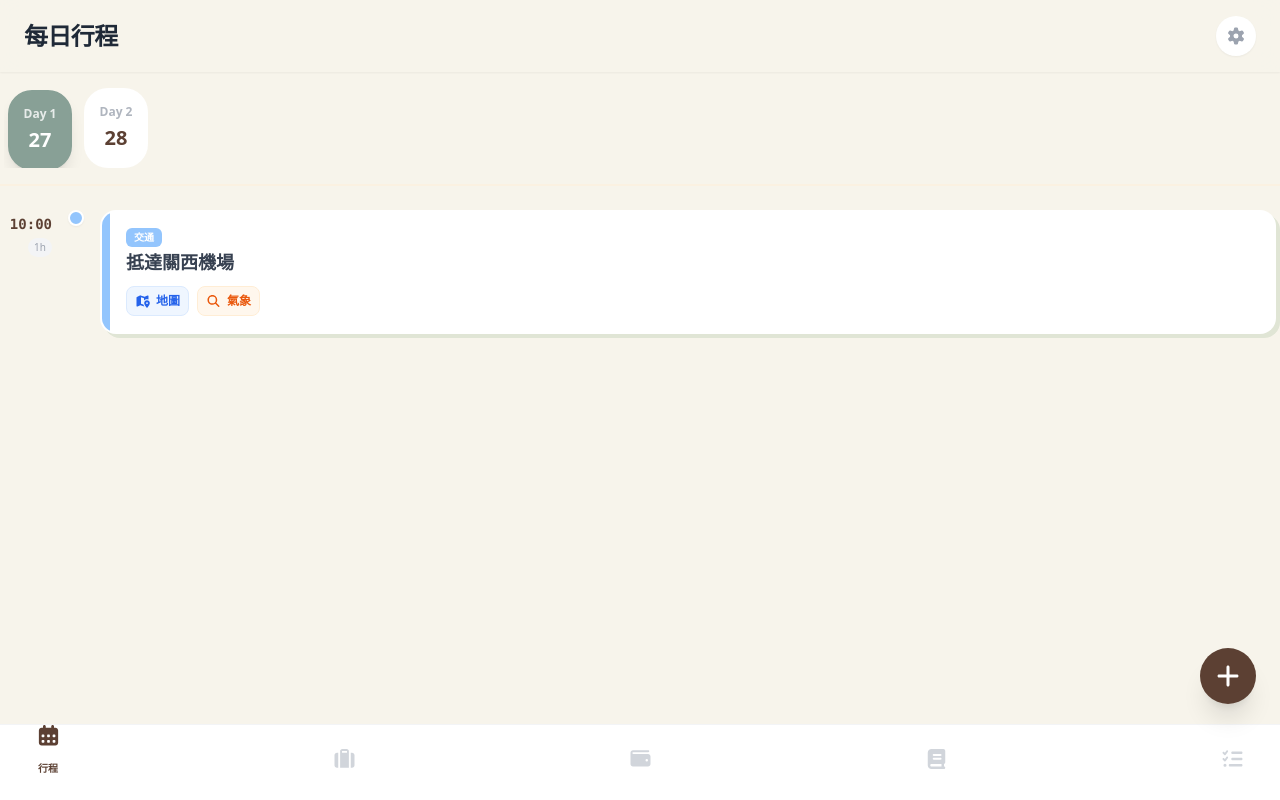
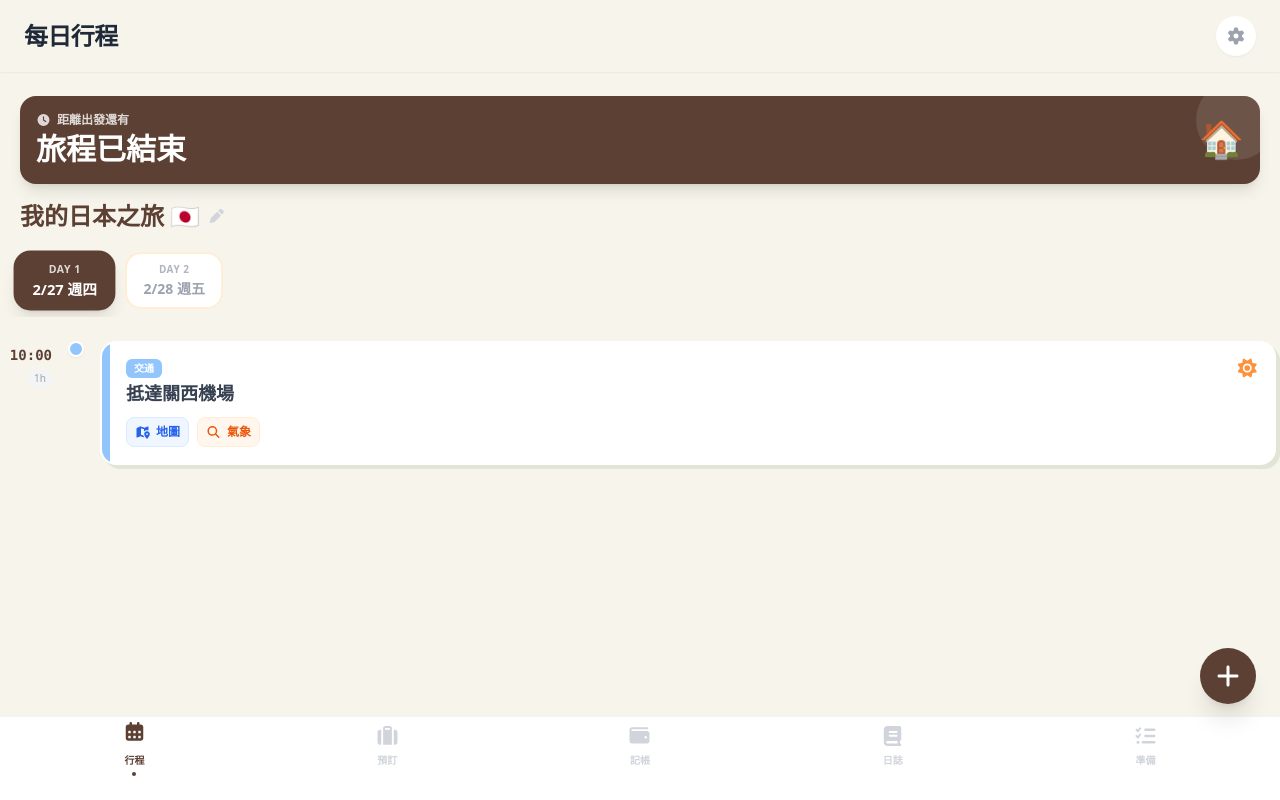
Before and after one commit to roger80721-sudo/travel-planner, a React (Vite) app: page /#/ in a window 1280 px wide. Built offline with nearby package versions, Linux system fonts and the light colour scheme.

Commit message:
Schedulepage update

```diff
--- a/src/components/layout/BottomNav.tsx
+++ b/src/components/layout/BottomNav.tsx
@@ -13,7 +13,6 @@ const NAV_ITEMS = [
   { path: '/bookings', label: '預訂', icon: faSuitcase },
   { path: '/expense', label: '記帳', icon: faWallet },
   { path: '/journal', label: '日誌', icon: faBook },
-  // 注意：這裡的路徑必須跟 App.tsx 裡的一模一樣
   { path: '/preparation', label: '準備', icon: faListCheck },
 ];
 
@@ -21,24 +20,27 @@ export const BottomNav = () => {
   const location = useLocation();
 
   return (
-    <div className="fixed bottom-0 left-0 right-0 bg-white border-t border-gray-100 px-6 py-2 pb-6 flex justify-between items-end z-30">
+    <div className="fixed bottom-0 left-0 right-0 bg-white border-t border-gray-100 px-2 py-2 pb-6 flex justify-around items-end z-30">
       {NAV_ITEMS.map((item) => {
         const isActive = location.pathname === item.path;
         return (
           <Link
             key={item.path}
             to={item.path}
-            className="flex flex-col items-center space-y-1 w-12"
+            className="flex flex-col items-center justify-center w-16 space-y-1"
           >
-            <div className={`transition-all duration-300 ${isActive ? 'text-[#5C4033] -translate-y-2 scale-110' : 'text-gray-300'}`}>
+            {/* 圖示：被選中時會往上浮一點點，顏色變深 */}
+            <div className={`transition-all duration-300 ${isActive ? 'text-[#5C4033] -translate-y-1' : 'text-gray-300'}`}>
               <FontAwesomeIcon icon={item.icon} className="text-xl" />
             </div>
-            <span className={`text-[10px] font-bold transition-all duration-300 ${isActive ? 'text-[#5C4033] opacity-100' : 'text-gray-300 opacity-0 h-0 overflow-hidden'}`}>
+
+            {/* 文字：永遠顯示，只變顏色 */}
+            <span className={`text-[10px] font-bold transition-colors duration-300 ${isActive ? 'text-[#5C4033]' : 'text-gray-300'}`}>
               {item.label}
             </span>
-            {isActive && (
-              <div className="w-1 h-1 rounded-full bg-[#5C4033] absolute -bottom-2" />
-            )}
+
+            {/* 底部小圓點：被選中時才顯示 */}
+            <div className={`w-1 h-1 rounded-full bg-[#5C4033] transition-all duration-300 ${isActive ? 'opacity-100' : 'opacity-0'}`} />
           </Link>
         );
       })}
--- a/src/features/schedule/SchedulePage.tsx
+++ b/src/features/schedule/SchedulePage.tsx
@@ -1,18 +1,26 @@
-import { useState, useEffect } from 'react'; // 引入 useEffect
+import { useState, useEffect } from 'react';
 import { FontAwesomeIcon } from '@fortawesome/react-fontawesome';
-import { faPlus } from '@fortawesome/free-solid-svg-icons';
+import { faPlus, faPen, faClock } from '@fortawesome/free-solid-svg-icons';
 import { DateSelector } from './components/DateSelector';
 import { TimelineItem, type ScheduleItem } from './components/TimelineItem';
 import { Modal } from '../../components/ui/Modal';
 import { AddScheduleForm } from './components/AddScheduleForm';
 
-// 預設資料 (只有在第一次使用，且沒有存檔時才會顯示)
-const INITIAL_DATA = [
+// ▼▼▼ 1. 新增這個介面定義，讓 TS 知道每一天長怎樣 ▼▼▼
+interface ScheduleDay {
+  date: string;
+  dayOfWeek: string;
+  items: ScheduleItem[];
+}
+// ▲▲▲▲▲▲▲▲▲▲▲▲▲▲▲▲▲▲▲▲▲▲▲▲▲▲▲▲▲▲▲▲▲▲▲▲▲▲▲▲▲▲
+
+// 預設資料
+const INITIAL_DATA: ScheduleDay[] = [
   {
     date: '2025-02-27',
     dayOfWeek: '1',
     items: [
-      { id: '1', time: '10:00', type: 'transport', title: '抵達關西機場', duration: '1h', location: '關西國際機場' },
+      { id: '1', time: '10:00', type: 'transport', title: '抵達關西機場', duration: '1h', location: '關西國際機場', weather: 'sunny' },
     ] as ScheduleItem[]
   },
   {
@@ -23,60 +31,58 @@ const INITIAL_DATA = [
 ];
 
 export const SchedulePage = () => {
-  // 1. 初始化 State：優先從 LocalStorage 讀取
-  const [schedules, setSchedules] = useState(() => {
+  // ▼▼▼ 2. 這裡加上 <ScheduleDay[]> 明確指定類型 ▼▼▼
+  const [schedules, setSchedules] = useState<ScheduleDay[]>(() => {
     const saved = localStorage.getItem('travel-planner-data');
     if (saved) {
-      try {
-        return JSON.parse(saved);
-      } catch (e) {
-        return INITIAL_DATA;
-      }
+      try { return JSON.parse(saved); } catch (e) { return INITIAL_DATA; }
     }
     return INITIAL_DATA;
   });
+  // ▲▲▲▲▲▲▲▲▲▲▲▲▲▲▲▲▲▲▲▲▲▲▲▲▲▲▲▲▲▲▲▲▲▲▲▲▲▲▲▲▲▲
+
+  const [tripTitle, setTripTitle] = useState(() => {
+    return localStorage.getItem('travel-trip-title') || '我的日本之旅 🇯🇵';
+  });
+  const [isEditingTitle, setIsEditingTitle] = useState(false);
 
   const [selectedDate, setSelectedDate] = useState(INITIAL_DATA[0].date);
-
   const [isModalOpen, setIsModalOpen] = useState(false);
   const [editingItem, setEditingItem] = useState<ScheduleItem | null>(null);
 
-  // 2. 自動存檔：當 schedules 改變時，同步寫入 LocalStorage
-  useEffect(() => {
-    localStorage.setItem('travel-planner-data', JSON.stringify(schedules));
-  }, [schedules]);
+  useEffect(() => { localStorage.setItem('travel-planner-data', JSON.stringify(schedules)); }, [schedules]);
+  useEffect(() => { localStorage.setItem('travel-trip-title', tripTitle); }, [tripTitle]);
 
   const currentDay = schedules.find(d => d.date === selectedDate);
   const currentItems = currentDay ? currentDay.items : [];
 
-  const openAddModal = () => {
-    setEditingItem(null);
-    setIsModalOpen(true);
+  const getCountdown = () => {
+    if (schedules.length === 0) return 0;
+    const startDate = new Date(schedules[0].date);
+    const today = new Date();
+    startDate.setHours(0, 0, 0, 0);
+    today.setHours(0, 0, 0, 0);
+
+    const diffTime = startDate.getTime() - today.getTime();
+    const diffDays = Math.ceil(diffTime / (1000 * 60 * 60 * 24));
+    return diffDays;
   };
+  const daysLeft = getCountdown();
 
-  const openEditModal = (item: ScheduleItem) => {
-    setEditingItem(item);
-    setIsModalOpen(true);
-  };
+  const openAddModal = () => { setEditingItem(null); setIsModalOpen(true); };
+  const openEditModal = (item: ScheduleItem) => { setEditingItem(item); setIsModalOpen(true); };
 
   const handleSaveItem = (formData: Omit<ScheduleItem, 'id'>) => {
     setSchedules(prev => {
       return prev.map(day => {
         if (day.date === selectedDate) {
           let newItems;
-
           if (editingItem) {
-            newItems = day.items.map(item =>
-              item.id === editingItem.id ? { ...item, ...formData } : item
-            );
+            newItems = day.items.map(item => item.id === editingItem.id ? { ...item, ...formData } : item);
           } else {
             newItems = [...day.items, { ...formData, id: Date.now().toString() }];
           }
-
-          return {
-            ...day,
-            items: newItems.sort((a, b) => a.time.localeCompare(b.time))
-          };
+          return { ...day, items: newItems.sort((a, b) => a.time.localeCompare(b.time)) };
         }
         return day;
       });
@@ -86,15 +92,11 @@ export const SchedulePage = () => {
 
   const handleDeleteItem = () => {
     if (!editingItem) return;
-
     if (window.confirm(`確定要刪除「${editingItem.title}」嗎？`)) {
       setSchedules(prev => {
         return prev.map(day => {
           if (day.date === selectedDate) {
-            return {
-              ...day,
-              items: day.items.filter(item => item.id !== editingItem.id)
-            };
+            return { ...day, items: day.items.filter(item => item.id !== editingItem.id) };
           }
           return day;
         });
@@ -105,13 +107,53 @@ export const SchedulePage = () => {
 
   return (
     <div className="relative min-h-full pb-24">
+      <div className="px-5 pt-4 mb-2">
+        <div className="bg-[#5C4033] text-white rounded-2xl p-4 shadow-lg mb-4 flex items-center justify-between relative overflow-hidden">
+          <div className="absolute -right-4 -top-4 w-20 h-20 bg-white opacity-10 rounded-full" />
+
+          <div className="z-10">
+            <div className="text-xs font-bold opacity-80 mb-1 flex items-center">
+              <FontAwesomeIcon icon={faClock} className="mr-1.5" />
+              距離出發還有
+            </div>
+            <div className="text-3xl font-black font-mono">
+              {daysLeft > 0 ? `${daysLeft} 天` : daysLeft === 0 ? '就是今天！' : '旅程已結束'}
+            </div>
+          </div>
+          <div className="text-4xl z-10 animate-bounce">
+            {daysLeft > 0 ? '✈️' : daysLeft === 0 ? '🎉' : '🏠'}
+          </div>
+        </div>
+
+        <div className="flex items-center space-x-2">
+          {isEditingTitle ? (
+            <input
+              type="text"
+              value={tripTitle}
+              onChange={(e) => setTripTitle(e.target.value)}
+              onBlur={() => setIsEditingTitle(false)}
+              autoFocus
+              className="w-full text-2xl font-black text-[#5C4033] bg-transparent border-b-2 border-orange-300 outline-none pb-1"
+            />
+          ) : (
+            <h2
+              onClick={() => setIsEditingTitle(true)}
+              className="text-2xl font-black text-[#5C4033] cursor-pointer hover:opacity-70 flex items-center"
+            >
+              {tripTitle}
+              <FontAwesomeIcon icon={faPen} className="text-sm ml-2 text-gray-300" />
+            </h2>
+          )}
+        </div>
+      </div>
+
       <DateSelector
         dates={schedules.map(d => ({ date: d.date, label: d.dayOfWeek }))}
         selectedDate={selectedDate}
         onSelect={setSelectedDate}
       />
 
-      <div className="mt-6 px-1">
+      <div className="mt-4 px-1">
         {currentItems.length > 0 ? (
           currentItems.map((item, index) => (
             <TimelineItem
--- a/src/features/schedule/components/DateSelector.tsx
+++ b/src/features/schedule/components/DateSelector.tsx
@@ -1,31 +1,74 @@
+import { useRef, useEffect } from 'react';
+
+interface DateOption {
+  date: string; // "2025-02-27"
+  label: string; // "1", "2" (第幾天)
+}
+
 interface DateSelectorProps {
-  dates: { date: string; label: string }[];
+  dates: DateOption[];
   selectedDate: string;
   onSelect: (date: string) => void;
 }
 
+// 輔助函式：取得星期幾
+const getWeekday = (dateString: string) => {
+  const date = new Date(dateString);
+  const weekdays = ['週日', '週一', '週二', '週三', '週四', '週五', '週六'];
+  return weekdays[date.getDay()];
+};
+
+// 輔助函式：格式化日期 (取月/日)
+const formatDate = (dateString: string) => {
+  const date = new Date(dateString);
+  return `${date.getMonth() + 1}/${date.getDate()}`;
+};
+
 export const DateSelector = ({ dates, selectedDate, onSelect }: DateSelectorProps) => {
+  const scrollRef = useRef<HTMLDivElement>(null);
+
+  // 自動捲動到選中的日期
+  useEffect(() => {
+    if (scrollRef.current) {
+      const selectedEl = scrollRef.current.querySelector('[data-selected="true"]') as HTMLElement;
+      if (selectedEl) {
+        scrollRef.current.scrollTo({
+          left: selectedEl.offsetLeft - scrollRef.current.offsetWidth / 2 + selectedEl.offsetWidth / 2,
+          behavior: 'smooth'
+        });
+      }
+    }
+  }, [selectedDate]);
+
   return (
-    <div className="sticky top-0 z-30 bg-[#F7F4EB]/95 backdrop-blur-sm pt-2 pb-4 px-1 border-b-2 border-orange-100/50">
-      <div className="flex space-x-3 overflow-x-auto no-scrollbar snap-x px-1">
-        {dates.map((item) => {
-          const isSelected = selectedDate === item.date;
+    <div className="sticky top-20 z-10 bg-[#F7F4EB]/95 backdrop-blur-sm pb-2 pt-1">
+      <div
+        ref={scrollRef}
+        className="flex space-x-3 overflow-x-auto px-4 py-2 no-scrollbar snap-x"
+      >
+        {dates.map((d) => {
+          const isSelected = d.date === selectedDate;
           return (
             <button
-              key={item.date}
-              onClick={() => onSelect(item.date)}
+              key={d.date}
+              data-selected={isSelected}
+              onClick={() => onSelect(d.date)}
               className={`
-                flex-shrink-0 flex flex-col items-center justify-center
-                w-16 h-20 rounded-3xl border-2 transition-all duration-200 snap-center
+                flex-shrink-0 flex flex-col items-center justify-center px-4 py-2 rounded-2xl border-2 transition-all snap-center min-w-[80px]
                 ${isSelected
-                  ? 'bg-[#88A096] border-[#88A096] text-white shadow-lg translate-y-0.5'
-                  : 'bg-white border-transparent text-gray-400 hover:bg-white/80'
+                  ? 'bg-[#5C4033] border-[#5C4033] text-white shadow-lg scale-105'
+                  : 'bg-white border-orange-100 text-gray-400 hover:border-orange-200'
                 }
               `}
             >
-              <span className="text-xs font-bold opacity-80 mb-1">Day {item.label}</span>
-              <span className={`text-xl font-black ${isSelected ? 'text-white' : 'text-[#5C4033]'}`}>
-                {item.date.split('-')[2]}
+              {/* 第一行：顯示 Day X */}
+              <span className="text-[10px] font-bold uppercase tracking-wider opacity-80">
+                Day {d.label}
+              </span>
+
+              {/* 第二行：顯示 日期 + 星期 */}
+              <span className="text-sm font-black mt-0.5 whitespace-nowrap">
+                {formatDate(d.date)} {getWeekday(d.date)}
               </span>
             </button>
           );
```
